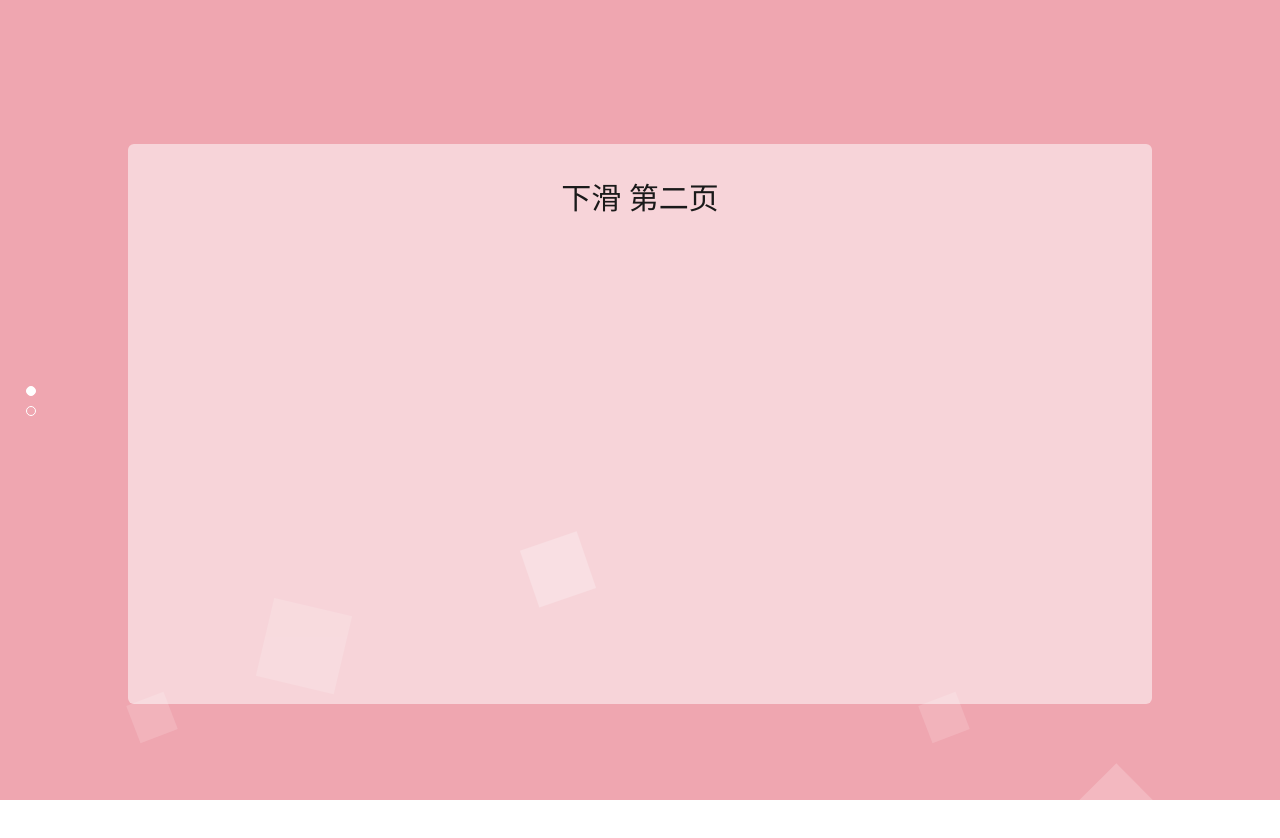
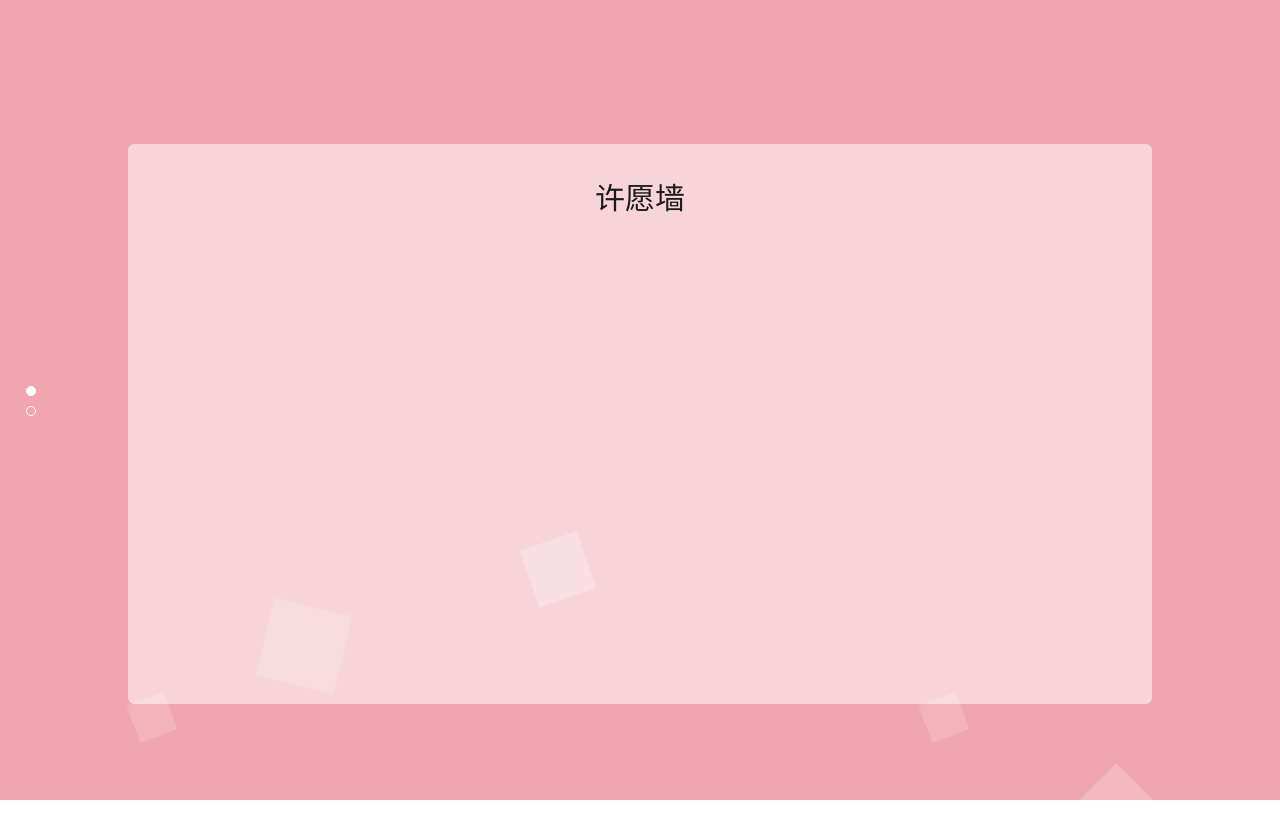
Before and after one commit to yanfangmin815/special-code-code, a plain HTML site: page Memories.html in a window 1280 px wide. Shown: the top 838 px of the page. Drawn offline with Linux system fonts and the light colour scheme.

Commit message:
Update Memories.html

```diff
--- a/Memories.html
+++ b/Memories.html
@@ -28,7 +28,7 @@
       <div class="section">
           <div class="ly-box01">
             <div class="ly-txt01">
-              <p class="ly-stxt01">下滑 第二页</p>
+              <p class="ly-stxt01">许愿墙</p>
             </div>
             <div class="ly-imgbox11">
                 <img class="ly-img112" src="img/19.gif">
```
